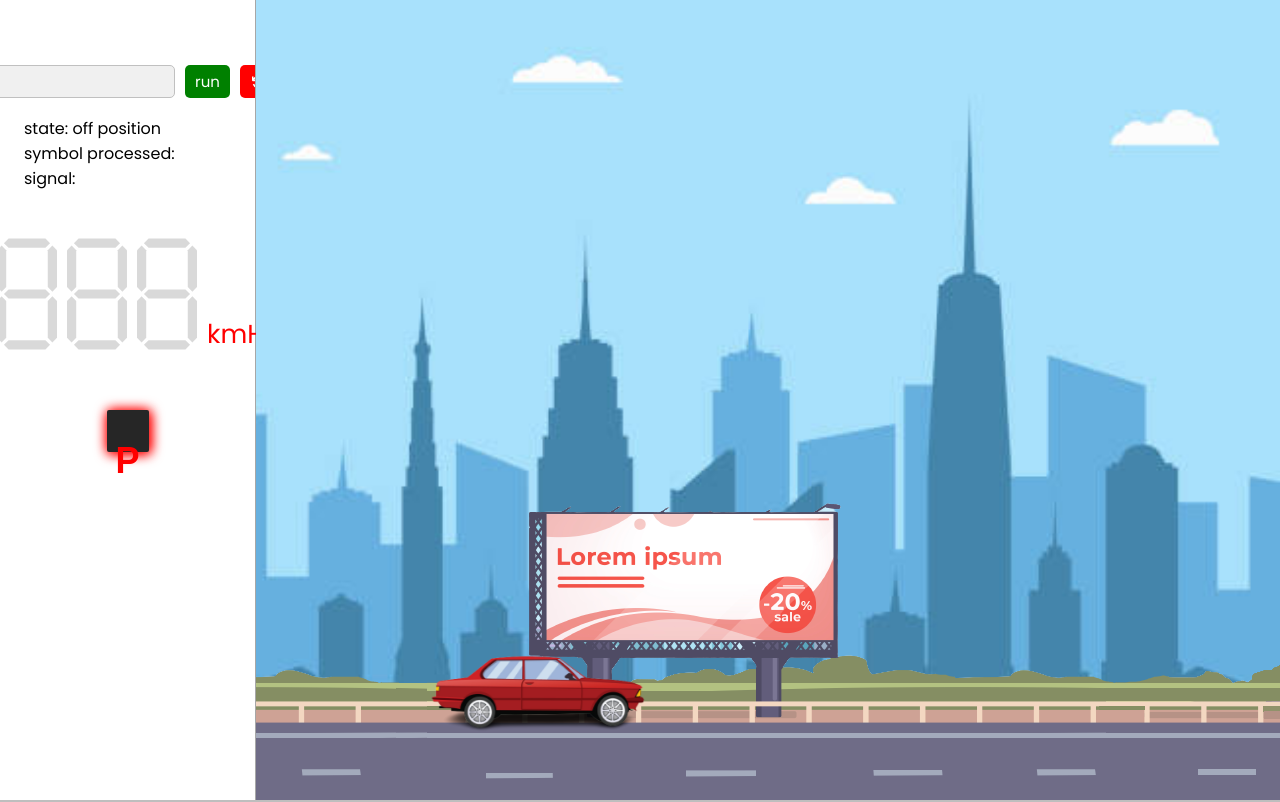
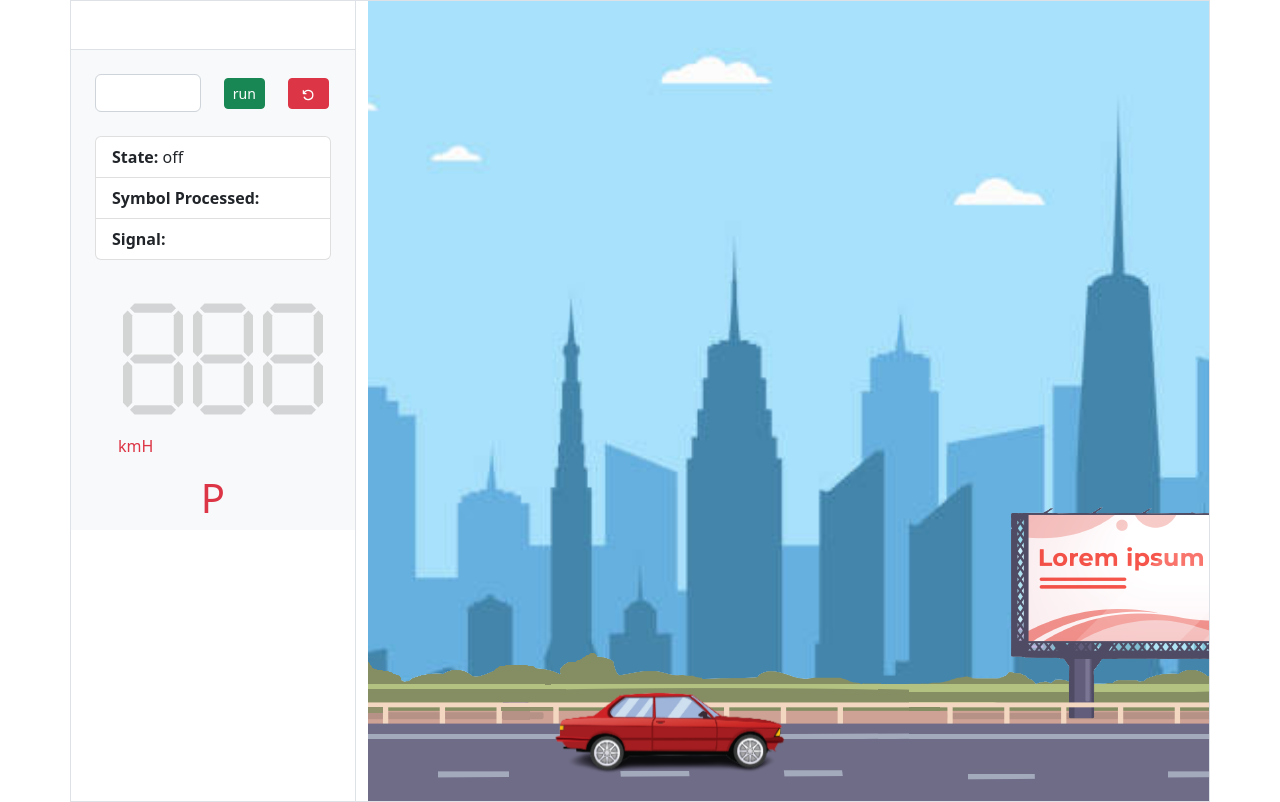
Before and after one commit to CodeApeAlpha/ToC_Group_Project, a React (Create React App) app: page / in a window 1280 px wide. Built offline with nearby package versions, Linux system fonts and the light colour scheme.

Commit message:
Commit Demo Deploy

```diff
--- a/src/App.js
+++ b/src/App.js
@@ -1,6 +1,4 @@
 import React, {Component, useState, useEffect} from "react";
-import AppStyles from "./App.module.css";
-
 import CarSimulation from './user-interface/simulation-car/CarSimulation.jsx';
 import Dashboard from './user-interface/dashboard/Dashboard.jsx';
 
@@ -9,9 +7,15 @@ import Dashboard from './user-interface/dashboard/Dashboard.jsx';
 function App() {
 
   return (
-    <div id = {AppStyles.mainDiv}  className="app-container">
-        <Dashboard />
-        <CarSimulation />
+    <div  className="container border">
+        <div className="row">
+          <div className="col-3 border-end">
+            <Dashboard />
+          </div>
+          <div className="col-9 overflow-hidden">
+            <CarSimulation />
+          </div>
+        </div>
     </div>
   );
 }
--- a/src/dfa-model/dfa.js
+++ b/src/dfa-model/dfa.js
@@ -14,21 +14,21 @@ function dfaFunction(input,inputPostion,inputSpeed){
    testCase = regex.test(input);
    found = input.match(/^([a-j])+/g);
    queue = found
-   if(testCase && position == "Q0" ){
+   if(testCase && position === "Q0" ){
        return {position:q0Function(input),speed:speed}
-   }else if(testCase && position == "Q1"){
+   }else if(testCase && position === "Q1"){
        return {position:q1Function(input),speed:speed}
-   }else if(testCase && position == "Q2"){
+   }else if(testCase && position === "Q2"){
        return {position:q2Function(input),speed:speed}
-   }else if(testCase && position == "Q3"){
+   }else if(testCase && position === "Q3"){
        return {position:q3Function(input),speed:speed}
-   }else if(testCase && position == "Q4"){
+   }else if(testCase && position === "Q4"){
        return {position:q4Function(input),speed:speed}
-   }else if(testCase && position == "Q5"){
+   }else if(testCase && position === "Q5"){
        return {position:q5Function(input),speed:speed}
-   }else if(testCase && position == "Q6"){
+   }else if(testCase && position === "Q6"){
        return {position:q6Function(input),speed:speed}
-   }else if(testCase && position == "Q7"){
+   }else if(testCase && position === "Q7"){
        return {position:q7Function(input),speed:speed}
    }
    else{
@@ -37,11 +37,11 @@ function dfaFunction(input,inputPostion,inputSpeed){
 }
 function q0Function(input){
 
-   if(input == "a"){
+   if(input === "a"){
        // q2Function(input)
        return "Q2"
    }
-   else if(input == "b"){
+   else if(input === "b"){
        // q1Function(input)
        return "Q1"
    }
@@ -49,17 +49,17 @@ function q0Function(input){
    return "Q0"
 }
 function q1Function(input){
-   if(input == "a"){
+   if(input === "a"){
        // q3Function(input)
        return "Q3"
    }
    return "Q1"
 }
 function q2Function(input){
-   if(input == "a"){
+   if(input === "a"){
        // q0Function(input)
        return "Q0"
-   }else if(input == "b"){
+   }else if(input === "b"){
        // q1Function(input)
        return "Q1"
    }
@@ -67,10 +67,10 @@ function q2Function(input){
    return "Q2"
 }
 function q3Function(input){
-   if(input == "a"){
+   if(input === "a"){
        // q0Function(input)
        return "Q0"
-   }else if(input == "c"){
+   }else if(input === "c"){
        // q4Function(input)
        return "Q4"
    }
@@ -79,13 +79,13 @@ function q3Function(input){
 
 }
 function q4Function(input){
-   if(input == "i"){
+   if(input === "i"){
        return "Q3"
-   }else if(input == "e"){
+   }else if(input === "e"){
        increaseSpeed()
        // q6Function(input)
        return "Q6"
-   }else if(input == "d"){
+   }else if(input === "d"){
        increaseSpeed()
        // q5Function(input)
        return "Q5"
@@ -95,16 +95,16 @@ function q4Function(input){
 }
 function q5Function(input){
 
-   if(input == "b"){
+   if(input === "b"){
        speed = 0
        return "Q4"
-   }else if(input == "h"){
+   }else if(input === "h"){
        // q7Function(input)
        return "Q7"
-   }else if(input == "f"){
+   }else if(input === "f"){
            increaseSpeed()
-   }else if(input == "g"){
-       if((speed-10)!=0){
+   }else if(input === "g"){
+       if((speed-10)!==0){
            decreaseSpeed()
        }else{
            decreaseSpeed()
@@ -112,23 +112,23 @@ function q5Function(input){
            return "Q4"
        }
    }
-   if(speed!=0){
+   if(speed!==0){
        // q5Function(input)
        return "Q5"
    }
 }
 function q6Function(input){
 
-   if(input == "b"){
+   if(input === "b"){
        speed= 0
        // q4Function(input)
        return "Q4"
-   }else if(input == "f"){
+   }else if(input === "f"){
        // increase speed
        increaseSpeed()
-   }else if(input == "g"){
+   }else if(input === "g"){
        // decrease speed
-       if((speed-1)!=0){
+       if((speed-1)!==0){
            decreaseSpeed()
        }else{
            decreaseSpeed()
@@ -136,22 +136,22 @@ function q6Function(input){
            return "Q4"
        }
    }
-   if(speed != 0){
+   if(speed !== 0){
        // q6Function(input)
         return "Q6"
    }
 }
 function q7Function(input){
 
-   if(input == "g"){
+   if(input === "g"){
        // q5Function(input)
         return "Q5"
    }
    // q7Function(input)
-   return "Q5"
+   return "Q7"
 }
 function next(queue){
-   if(queue.length != 0){
+   if(queue.length !== 0){
        return queue.shift();
    }
 }
@@ -162,7 +162,7 @@ function decreaseSpeed(){
    return speed-=10;
 }
 function test(input ,queue){
-   if(queue.length == 0 && input == undefined){
+   if(queue.length === 0 && input === undefined){
        return false;
    }else{
        return true;
--- a/src/index.js
+++ b/src/index.js
@@ -1,9 +1,9 @@
 import React from 'react';
 import ReactDOM from 'react-dom/client';
-import './index.css';
+// import './index.css';
 import App from './App';
 import reportWebVitals from './reportWebVitals';
-//import 'bootstrap/dist/css/bootstrap.css';
+import 'bootstrap/dist/css/bootstrap.css';
 // Put any other imports below so that CSS from your
 // Redux Edit
 import {Provider} from "react-redux"
--- a/src/user-interface/dashboard/Dashboard.jsx
+++ b/src/user-interface/dashboard/Dashboard.jsx
@@ -1,5 +1,5 @@
 import React from 'react'
-import './Dashboard.css'
+// import './Dashboard.css'
 import GearSelected from './gear-selected/GearSelected'
 import RunStringHeader from './run-string/RunStringHeader'
 import Speedometer from './speedometer/Speedometer'
@@ -7,20 +7,21 @@ import StatePosition from './state-position/StatePosition'
 
 const Dashboard = () => {
   return (
-    <div className='dashboard'>
-        <div className='dashboard-header'>
+      <div className="border-top row mt-5 bg-light">
+        <div className="mt-4 col-12 d-flex justify-content-evenly ">
           <RunStringHeader/>
         </div>
-        <div className='dashboard-state-position'>
+        <div className="col-12 d-flex justify-content-evenly mt-4">
           <StatePosition/>
         </div>
-        <div className='dashboard-speedometer'>
-          <Speedometer/>
-        </div>
-        <div className='dashboard-gear-selected'>
-          <GearSelected/>
-        </div>
-    </div>
+        <div className="col-12 d-flex justify-content-evenly ">
+            <Speedometer/>
+         </div>
+         <div className="col-12 d-flex justify-content-center ">
+            <GearSelected/>
+         </div>
+      </div>
+
   )
 }
 
--- a/src/user-interface/dashboard/gear-selected/GearSelected.jsx
+++ b/src/user-interface/dashboard/gear-selected/GearSelected.jsx
@@ -1,5 +1,5 @@
 import React from 'react'
-import './GearSelected.css'
+// import './GearSelected.css'
 import { useSelector } from 'react-redux';
 
 const GearSelected = () => {
@@ -33,8 +33,10 @@ const GearSelected = () => {
   let gear = gearSelection();
 
   return (
-    <div className={gear === 'P' ? 'gear' : 'gear-start'}>
+    <div className={gear === 'P' ? 'row w-100 text-danger' : 'row w-100 text-success  gear-start'}>
+      <div className="col-12 d-flex justify-content-center">
         <h1>{gearSelection()}</h1>
+      </div>
     </div>
   )
 }
--- a/src/user-interface/dashboard/run-string/RunStringHeader.jsx
+++ b/src/user-interface/dashboard/run-string/RunStringHeader.jsx
@@ -1,5 +1,5 @@
 import React, { useState } from 'react';
-import './RunStringHeader.css';
+// import './RunStringHeader.css';
 import {VscDebugRestart} from 'react-icons/vsc';
 import { useDispatch} from 'react-redux';
 import {start} from "../../../dfa-operation/dfaModel"
@@ -43,18 +43,19 @@ const RunStringHeader = (props) => {
       }
 
     return (
-            <div className="run-string" onSubmit={runStringButton}>
-                <form className='run-string-form'>
-                    <div className='form-control'>
-                        <input type='text' value={state}  placeholder='Enter a character to run' onChange={handleChange}/>
-                        <button className='btn' type='submit'>run</button>
-                        <button className='restart-btn'onClick={refreshPage} >
-                            <VscDebugRestart/>
-                        </button>
+            <form className='row w-100 input-group input-group-sm ' onSubmit={runStringButton}>
+                    <div className="col-6 d-flex align-items-center">
+                        <input className='form-control w-100' type='text' value={state}  placeholder='Enter char' onChange={handleChange}/>
                     </div>
-                </form>
-
-            </div>
+                    <div className="col-3 d-flex align-items-center ">
+                        <button className='btn btn-sm btn-success w-100' type='submit'>run</button>
+                    </div>
+                    <div className="col-3 d-flex align-items-center  ">
+                    <button className='btn btn-sm btn-danger w-100'onClick={refreshPage} >
+                        <VscDebugRestart/>
+                    </button>
+                    </div>
+            </form>
     )
 }
 
--- a/src/user-interface/dashboard/speedometer/Speedometer.css
+++ b/src/user-interface/dashboard/speedometer/Speedometer.css
@@ -1,5 +1,5 @@
 .digital-speedometer svg {
-    display: inline-block;
+    /* display: inline-block; */
     margin: 5px;
 }
 
--- a/src/user-interface/dashboard/speedometer/Speedometer.jsx
+++ b/src/user-interface/dashboard/speedometer/Speedometer.jsx
@@ -119,7 +119,7 @@ const Speedometer = () => {
                         digit3 === 8 || digit3 === 9 ? "segment g" : "segment "} x="30" y="220"></use>
                 </svg>
                 <div>
-                    <p className="kmh">kmH</p>
+                    <p className='text-danger'>kmH</p>
                 </div>
             </div>
         </div>
--- a/src/user-interface/dashboard/state-position/StatePosition.jsx
+++ b/src/user-interface/dashboard/state-position/StatePosition.jsx
@@ -4,28 +4,28 @@ import { useSelector } from 'react-redux'
 
 const StatePosition = () => {
 
-  const {positionInit, inputInit} = useSelector((state)=>state.dfaModel);
+  const { positionInit, inputInit } = useSelector((state) => state.dfaModel);
 
   let positionState;
   let signalProcessed;
 
   function statePosition() {
     if (positionInit === 'Q0')
-      positionState = 'off position';
+      positionState = 'off ';
     else if (positionInit === 'Q1')
-      positionState = 'hold position';
+      positionState = 'hold ';
     else if (positionInit === 'Q2')
-      positionState = 'ignition-on position';
+      positionState = 'ignition-on ';
     else if (positionInit === 'Q3')
-      positionState = 'engine-started position';
+      positionState = 'engine-started ';
     else if (positionInit === 'Q4')
-      positionState = 'stationary position';
+      positionState = 'stationary ';
     else if (positionInit === 'Q5')
-      positionState = 'in-forward-motion position';
+      positionState = 'in-forward-motion ';
     else if (positionInit === 'Q6')
-      positionState = 'in-reverse-motion position';
+      positionState = 'in-reverse-motion ';
     else if (positionInit === 'Q7')
-      positionState = 'cruise-control position';
+      positionState = 'cruise-control ';
     else
       positionState = '';
     return positionState;
@@ -33,7 +33,7 @@ const StatePosition = () => {
 
   function processedSignal() {
     if (inputInit === 'a')
-      signalProcessed = 'engine-started/engine-off';
+      signalProcessed = 'engine-started';
     else if (inputInit === 'b')
       signalProcessed = 'brake-held';
     else if (inputInit === 'c')
@@ -54,17 +54,17 @@ const StatePosition = () => {
   }
 
   return (
-    <div >
-      <p className='state-position'>
-        state: {statePosition()}
-      </p>
-      <p className='character-accepted'>
-        symbol processed: {inputInit}
-      </p>
-      <p className='signal'>
-        signal: {processedSignal()}
-      </p>
+   <div className="row w-100">
+    <div className="col-12">
+    <ul class="list-group ">
+      <li class="list-group-item"><b>State: </b>{statePosition()}</li>
+      <li class="list-group-item"><b>Symbol Processed: </b>{inputInit}</li>
+      <li class="list-group-item"><b>Signal: </b>{processedSignal()}</li>
+    </ul>
     </div>
+   </div>
+
+
   )
 }
 
--- a/src/user-interface/simulation-car/CarSimulation.jsx
+++ b/src/user-interface/simulation-car/CarSimulation.jsx
@@ -139,14 +139,6 @@ export default function CarSimulation () {
 
     //-------------------------------------------------------HELPER FUNCTIONS------------------------------
 
-
-    //Parameters -> Is car on?("1 or 0"), drive position("f,r,c"), speed(int)
-    // function updateData(on, speedInput, positionInput) {
-    //     setCarOn(on);
-    //     setDrivePosition(positionInput);
-    //     setSpeed(speedInput);
-    // }
-
     function isCarMoving() { //range 50 - 1 ms
         if (speedInit === 0){
             return "paused";
@@ -175,14 +167,8 @@ export default function CarSimulation () {
 
     return (
 
-            // <div id = {CarSimulationStyles.simulationContainer} style = {{transform: `scale(${scale})`}} onClick ={(e) => { test() }}>
-            // <div id = {CarSimulationStyles.background} ref = {backgroundElement} style = {backgroundStyle}>
-            //     <div id = {CarSimulationStyles.foreground} ref = {foregroundElement} style = {foregroundStyle}></div>
-            //     <div id = {CarSimulationStyles.car} ref = {carElement} style = {carStyle}></div>
-            // </div>
 
-            // </div>
-            <div id = {CarSimulationStyles.simulationContainer}  >
+            <div  id = {CarSimulationStyles.simulationContainer}  >
                 <div id = {CarSimulationStyles.background} ref = {backgroundElement} style = {backgroundStyle}>
                     <div id = {CarSimulationStyles.foreground} ref = {foregroundElement} style = {foregroundStyle}></div>
                     <div id = {CarSimulationStyles.car} ref = {carElement} style = {carStyle}></div>
@@ -193,14 +179,3 @@ export default function CarSimulation () {
     );
 
 };
-// const mapStateToProps = (state, ownProps) => {
-//     return {
-//       contacts: state.contacts
-//     }
-//   };
-
-//   const mapDispatchToProps = (dispatch) => {
-//     return {
-//       createContact: contact => dispatch(contactAction.createContact(contact))
-//     }
-//   };
--- a/src/user-interface/simulation-car/CarSimulation.module.css
+++ b/src/user-interface/simulation-car/CarSimulation.module.css
@@ -1,13 +1,23 @@
 #simulationContainer {
     /*Kemani Screen Ratio*/
-    /* min-width: 1098px; */
+    min-width: 1098px;
     /*Alex Screen Ratio*/
     /* min-width: 1010px; */
     /*Joel Screen Ratio*/
-    min-width: 1024px;
+    /* min-width: 1024px; */
     height: 100vh;
 }
 
+/* #background {
+    position: relative;
+    background-position: center;
+    overflow-x: hidden;
+    overflow-y: hidden;
+    background-size: cover;
+    height: 100%;
+    width: 100%;
+    z-index: 1;
+} */
 #background {
     position: relative;
     background-position: center;
@@ -18,7 +28,6 @@
     width: 100%;
     z-index: 1;
 }
-
 #foreground {
     position: absolute;
     bottom: 0;
@@ -30,6 +39,18 @@
     width: 1000%;
     z-index: 2;
 }
+/* #foreground {
+    position: absolute;
+    bottom: 0;
+    background-position: bottom;
+    overflow-x: hidden;
+    overflow-y: hidden;
+    background-repeat: repeat-x;
+    height: 100%;
+    width: 1000%;
+    z-index: 2;
+} */
+
 
 #car {
     position: absolute;
@@ -37,17 +58,20 @@
     overflow-x: hidden;
     overflow-y: hidden;
     /*Joel Screen Ratio*/
-    bottom: 3%; /*car height rom road*/
-    height: 21%; /*car lenght*/
-    width: 25%; /*car height*/
+    /* bottom: 3%; car height rom road */
+    /* height: 21%; car lenght*/
+    /* width: 25%; car height*/
     /*Alex Screen Ratio*/
     /*bottom: 5%;*/ /*car height rom road*/
     /*height: 21%;*/ /*car lenght*/
     /*width: 29%;*/ /*car height*/
     /*Kemani Screen Ratio*/
-    /*bottom: 2%;*/ /*car height rom road*/
-    /*height: 18%;*/ /*car lenght*/
-    /*width: 25%;*/ /*car height*/
+    bottom: 2%;
+    /*car height rom road*/
+    height: 18%;
+    /*car lenght*/
+    width: 25%;
+    /*car height */
     margin-left: 15%;
     z-index: 3;
     animation: bodyRoll 1s linear infinite;
```
